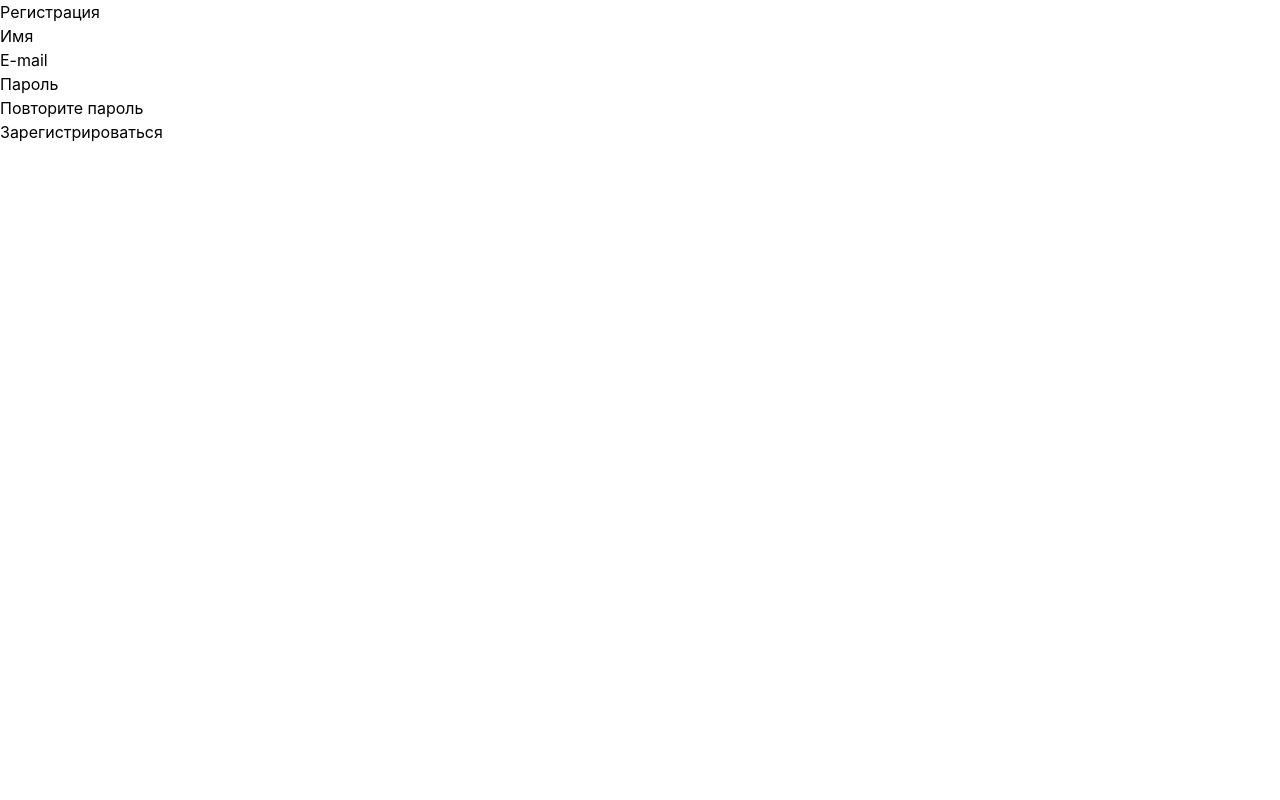
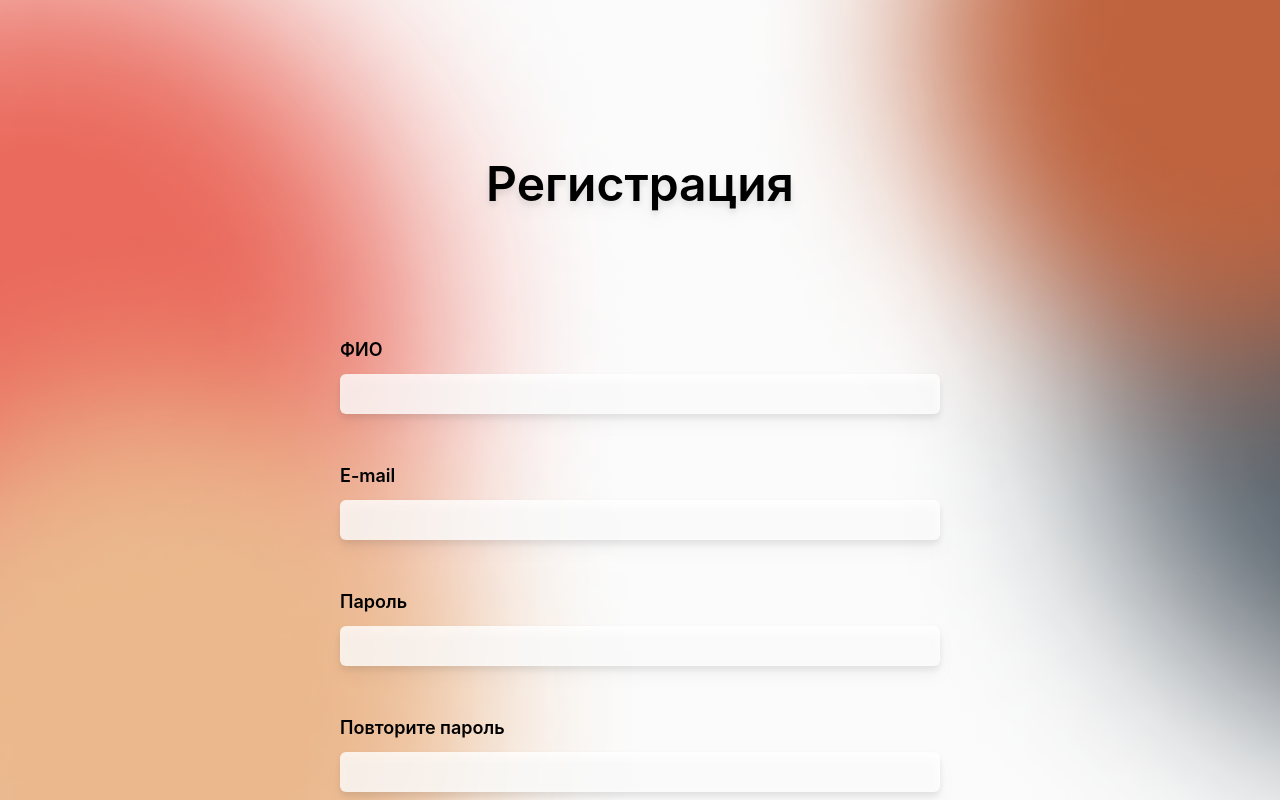
Before and after one commit to Zakodirovannie-2-0/autoCRM-Frontend, a React (Vite) app: page /signup in a window 1280 px wide. Built offline with nearby package versions, Linux system fonts and the light colour scheme.

Commit message:
Made registration and login layout

```diff
--- a/src/main.tsx
+++ b/src/main.tsx
@@ -4,9 +4,9 @@ import store from './redux/store.ts'
 import { Provider } from 'react-redux'
 import {createBrowserRouter, createRoutesFromElements, Route, RouterProvider} from "react-router-dom";
 import LoginPage from "./pages/LoginPage.tsx";
-import SignupPage from "./pages/SignupPage.tsx";
 import PrivateRoute from "./privateRoute.tsx";
 import WidgetPage from "./pages/WidgetPage.tsx";
+import Register from "./pages/SignupPage.tsx";
 
 const router = createBrowserRouter(
     createRoutesFromElements(
@@ -14,7 +14,7 @@ const router = createBrowserRouter(
             <Route path="/form" element={<WidgetPage />} />
 
             <Route path="/" element={<LoginPage />} />
-            <Route path='/signup' element={<SignupPage />} />
+            <Route path='/signup' element={<Register />} />
 
             <Route path='' element = {<PrivateRoute />}>
             </Route>
--- a/src/pages/LoginPage.tsx
+++ b/src/pages/LoginPage.tsx
@@ -51,52 +51,57 @@ const LoginPage: React.FC = () => {
     }
 
     return (
-        <div className={'div'}>
-            <div className={'div'}>
-                <h2>Вход</h2>
+        <div className={'w-full flex flex-col h-dvh mx-auto bg-main-bg bg-cover overflow-auto'}>
+            <header className="mt-52 xl:mt-28">
+                <div className="flex flex-col w-full text-[#000000]">
+                    <div> <h2 className="text-5xl text-center font-semibold drop-shadow-lg">Вход</h2></div>
+                </div>
+            </header>
+            <div className={'mt-32 container mx-auto max-w-xm flex flex-col'}>
+                <div className={'flex flex-col w-full'}>
                     {isLogin && <span className={'success'}>Вы успешно вошли в аккаунт</span>}
                     {isError && <span className={'error'}>{errorMessage}</span>}
-                <form onSubmit={(event)=>event.preventDefault()}>
-                    <div className="form-group">
-                        <label htmlFor="email">E-mail</label>
+                    <form onSubmit={(event) => event.preventDefault()}>
+                        <div className="form-group flex flex-col">
+                            <label htmlFor="email" className={'text-lg font-semibold'}>E-mail</label>
                             <input
                                 type="email"
                                 id="email"
-                            placeholder="Введите ваш email"
                                 required
                                 onChange={e => setEmail(e.target.value)}
                                 value={email}
-                            className={'input'}
+                                className={'input mt-2.5 bg-[#FFFFFFCC] rounded-md p-2 drop-shadow-lg'}
                             />
                         </div>
-                    <div className="form-group">
-                        <label htmlFor="password">Пароль</label>
+                        <div className="form-group flex flex-col mt-12">
+                            <label htmlFor="password" className={'text-lg font-semibold'}>Пароль</label>
                             <input
                                 type="password"
                                 id="password"
-                            placeholder="Введите ваш пароль"
                                 required
                                 onChange={e => setPassword(e.target.value)}
                                 value={password}
-                            className={'input'}
+                                className={'input mt-2.5 bg-[#FFFFFFCC] rounded-md p-2 drop-shadow-lg'}
                             />
                         </div>
-                    <div className={"form-actions"}>
+                    <div className={"form-actions flex flex-row justify-center mt-20 gap-10"}>
                         <button
                             type="submit"
                             onClick={handleSubmit}
-                            className={'button'}
+                            className={'text-center text-lg font-semibold button py-2 px-11 bg-[#4C2A21] rounded-md text-[#FFFFFF]'}
                         >
                             Войти
                         </button>
 
-                        <a href="#">
+                        <a href="#" className={'text-center text-lg font-semibold py-2 px-16 bg-[#4C2A21] rounded-md text-[#FFFFFF]'}>
                             Забыли пароль?
                         </a>
                     </div>
                     </form>
                 </div>
             </div>
+        </div>
+
     );
 };
 
--- a/src/pages/SignupPage.tsx
+++ b/src/pages/SignupPage.tsx
@@ -96,71 +96,78 @@ const Register: React.FC = () => {
     };
 
     return (
-        <>
+        <div className={'w-full flex flex-col h-dvh mx-auto bg-main-bg bg-cover overflow-auto'}>
+            <header className="mt-40">
+                <div className="flex flex-col w-full text-[#000000]">
+                    <div><h2 className="text-5xl text-center font-semibold drop-shadow-lg">Регистрация</h2></div>
+                </div>
+            </header>
+                <div className={'mt-32 container mx-auto max-w-xm flex flex-col'}>
+                    <div className={'flex flex-col'}>
                         <div className={'form_container'}>
-                <form className={'form'} onSubmit={handleSubmit}>
-                    <h1 className={'title'}>Регистрация</h1>
-
+                            <form className={'form flex flex-col'} onSubmit={handleSubmit}>
                                 {error && <span className={'error'}>{errorMessage}</span>}
                                 {submitted && <span className={'success'}>Вы успешно зарегистрировались!</span>}
-
-                    <div className={'inputLabel'}>
-                        <label htmlFor='full_name'>Имя</label>
+                                <div className={'inputLabel flex flex-col'}>
+                                    <label htmlFor='full_name' className={'text-lg font-semibold'}>ФИО</label>
                                     <input
                                         type="text"
                                         name="full_name"
                                         id="full_name"
                                         autoComplete='full name'
-                            className={'input'}
+                                        className={'input mt-2.5 bg-[#FFFFFFCC] rounded-md p-2 drop-shadow-lg'}
                                         required
                                         onChange={handleChange}
                                         value={data.full_name}
                                     />
                                 </div>
-                    <div className={'inputLabel'}>
-                        <label htmlFor='email'>E-mail</label>
+                                <div className={'inputLabel flex flex-col mt-12'}>
+                                    <label htmlFor='email' className={'text-lg font-semibold'}>E-mail</label>
                                     <input
                                         type="email"
                                         name="email"
                                         id="email"
                                         autoComplete='email'
-                            className={'input'}
+                                        className={'input mt-2.5 bg-[#FFFFFFCC] rounded-md p-2 drop-shadow-lg'}
                                         required
                                         onChange={handleChange}
                                         value={data.email}
                                     />
                                 </div>
-                    <div className={'inputLabel'}>
-                        <label htmlFor='password'>Пароль</label>
+                                <div className={'inputLabel flex flex-col mt-12'}>
+                                    <label htmlFor='password' className={'text-lg font-semibold'}>Пароль</label>
                                     <input
                                         type="password"
                                         name="password"
                                         id="password"
                                         autoComplete='off'
-                            className={'input'}
+                                        className={'input mt-2.5 bg-[#FFFFFFCC] rounded-md p-2 drop-shadow-lg'}
                                         required
                                         onChange={handleChange}
                                         value={data.password}
                                     />
                                 </div>
-                    <div className={'inputLabel'}>
-                        <label htmlFor='re_password'>Повторите пароль</label>
+                                <div className={'inputLabel flex flex-col mt-12'}>
+                                    <label htmlFor='re_password' className={'text-lg font-semibold'}>Повторите пароль</label>
                                     <input
                                         type="password"
                                         name="re_password"
                                         id="re_password"
                                         autoComplete='off'
-                            className={'input'}
+                                        className={'input mt-2.5 bg-[#FFFFFFCC] rounded-md p-2 drop-shadow-lg'}
                                         required
                                         onChange={handleChange}
                                         value={data.re_password}
                                     />
 
                                 </div>
-                    <button className={'register'} type="submit">Зарегистрироваться</button>
+                                <button className={'mt-20 mx-auto register text-center text-lg font-semibold py-2 px-16 bg-[#4C2A21] rounded-md text-[#FFFFFF]'} type="submit">Зарегистрироваться</button>
                             </form>
                         </div>
-        </>
+                    </div>
+                </div>
+        </div>
+
             );
             };
 
--- a/tailwind.config.js
+++ b/tailwind.config.js
@@ -7,6 +7,12 @@ module.exports = {
   ],
   theme: {
     extend: {
+      maxWidth: {
+        'xm': '37.5rem',
+      },
+      backgroundImage: {
+        'main-bg': "url('src/assets/background.png')"
+      },
       fontFamily: {
         'merriweather': 'Merriweather, Helvetica, Arial, serif',
       },
```
Lines whose indentation alone changed are shown as unchanged.
